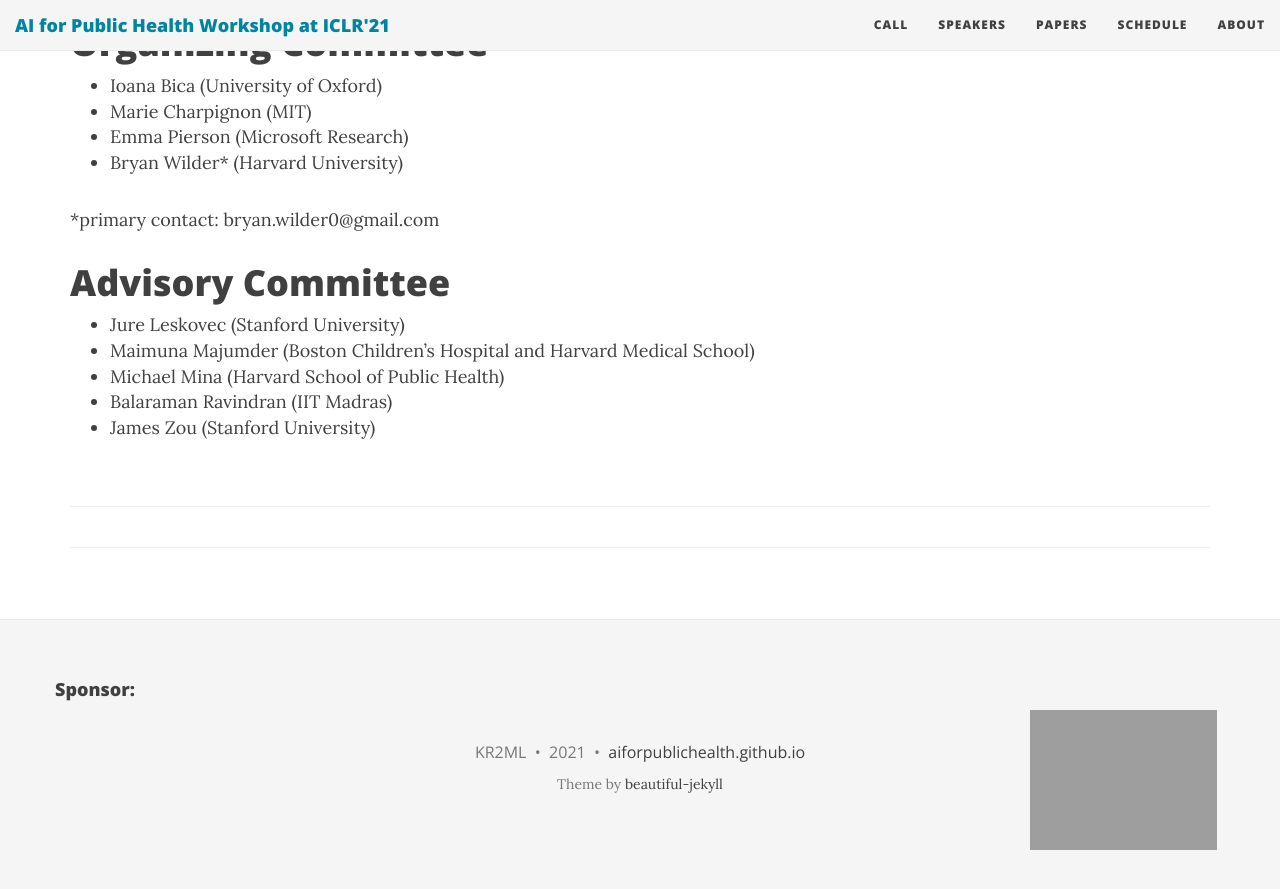
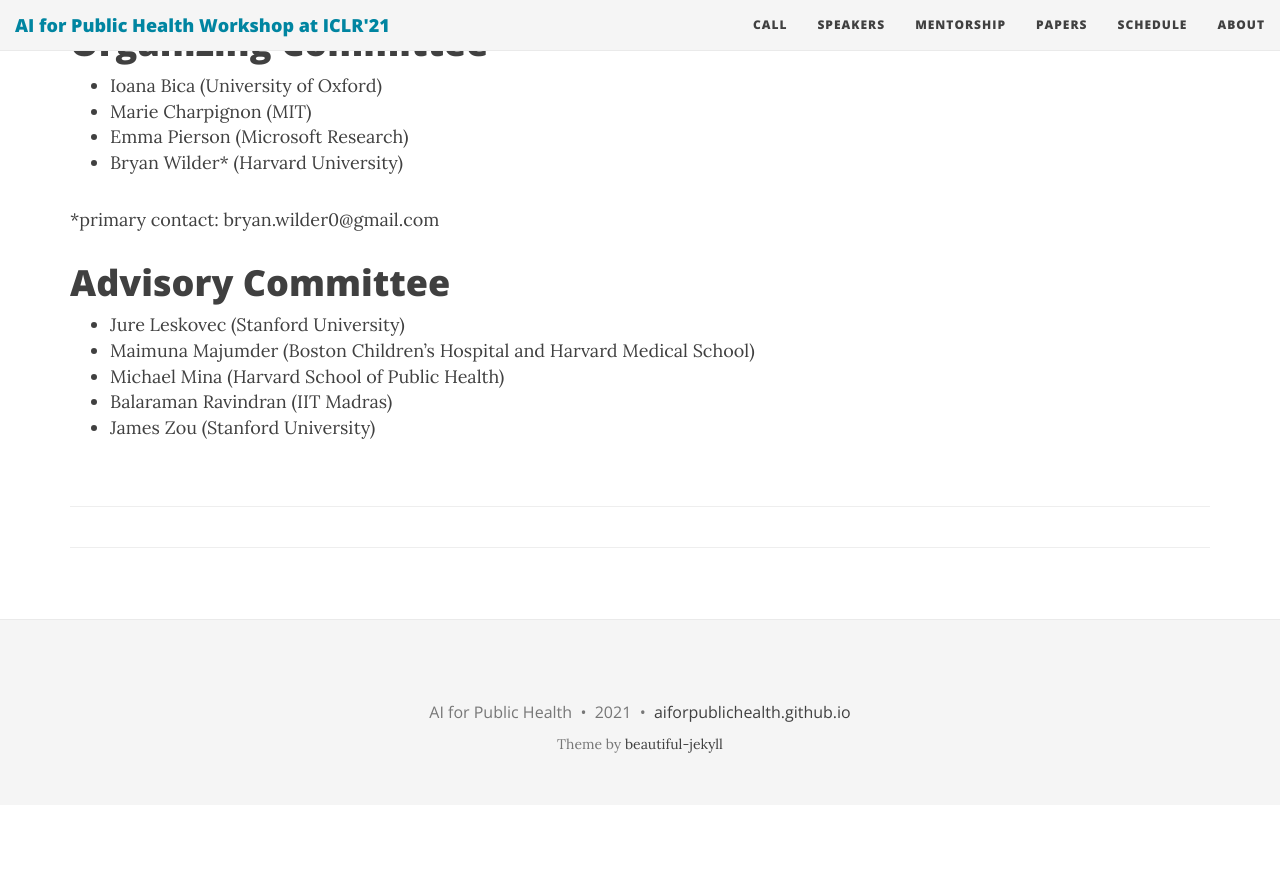
Before and after one commit to slremy/aiforpublichealth.github.io, a Jekyll site: the page built from index.md, in a window 1280 px wide and 900 px high, scrolled down 1052 px. Shown: the top 889 px of the window. Built offline with Jekyll 4.4.1, drawn with Linux system fonts in a browser that asks for light colours; nearby versions of some CDN libraries; after the commit the page ends 1857 px from its top, so only the background shows below that.

Commit message:
Added mentorship.

```diff
--- a/_config.yml
+++ b/_config.yml
@@ -26,7 +26,7 @@ navbar-links:
   Call: "cfp"
   # Dates: "#dates"
   Speakers: "speakers"
-  # Mentorship: "mentorship"
+  Mentorship: "mentorship"
   Papers: "papers"
   Schedule: "schedule"
   # - Beautiful Jekyll: "http://deanattali.com/beautiful-jekyll/"
@@ -69,7 +69,7 @@ footer-link-col: "#404040"
 # Change all these values or delete the ones you don't want.
 # Important: you must keep the "name" parameter, everything else you can remove
 author:
-  name: KR2ML
+  name: AI for Public Health
 
 # Select your active Social Network Links.
 # Uncomment the links you want to show in the footer and add your information to each link.
--- a/_includes/footer.html
+++ b/_includes/footer.html
@@ -1,8 +1,6 @@
 <footer>
   <div class="container beautiful-jekyll-footer">
     <div class="row">
-      <h4>Sponsor:</h4>
-      <a href='https://www.amazon.science/'><img src="{{site.url}}/2020/img/amazon_science.png" height="140px"></a>
       <div class="col-lg-8 col-lg-offset-2 col-md-10 col-md-offset-1">
         <ul class="list-inline text-center footer-links">
           {%- for link in site.social-network-links -%}
```
